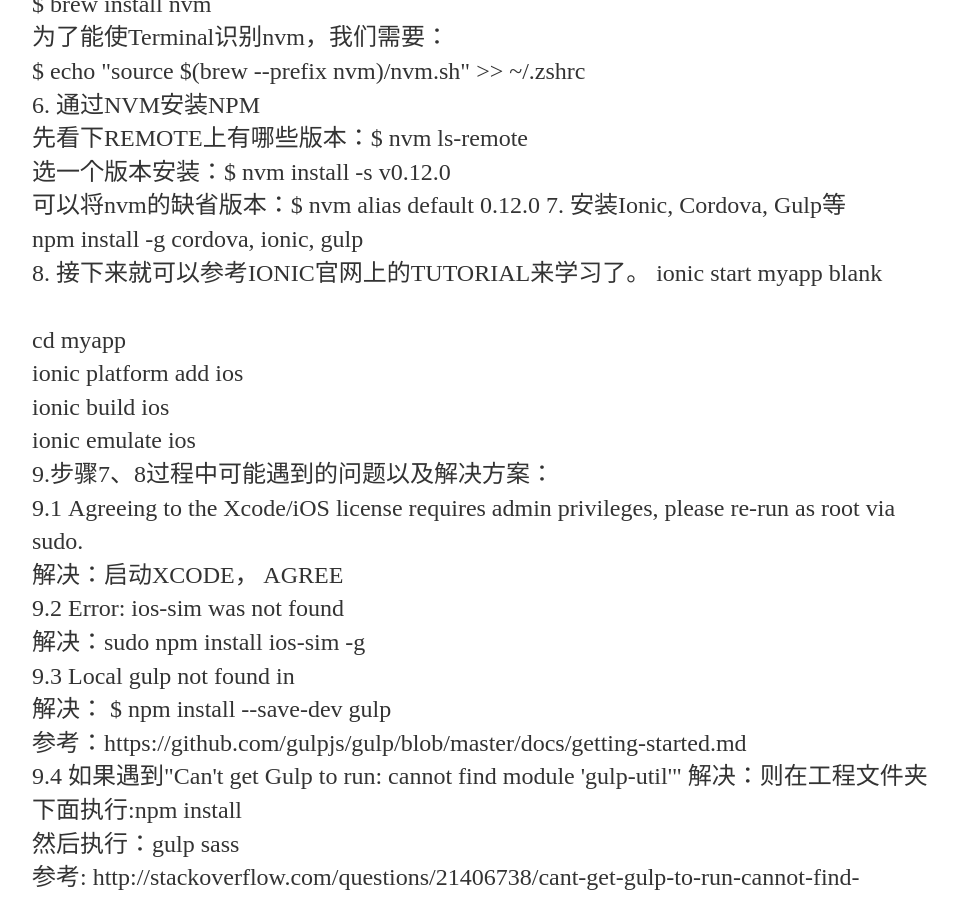
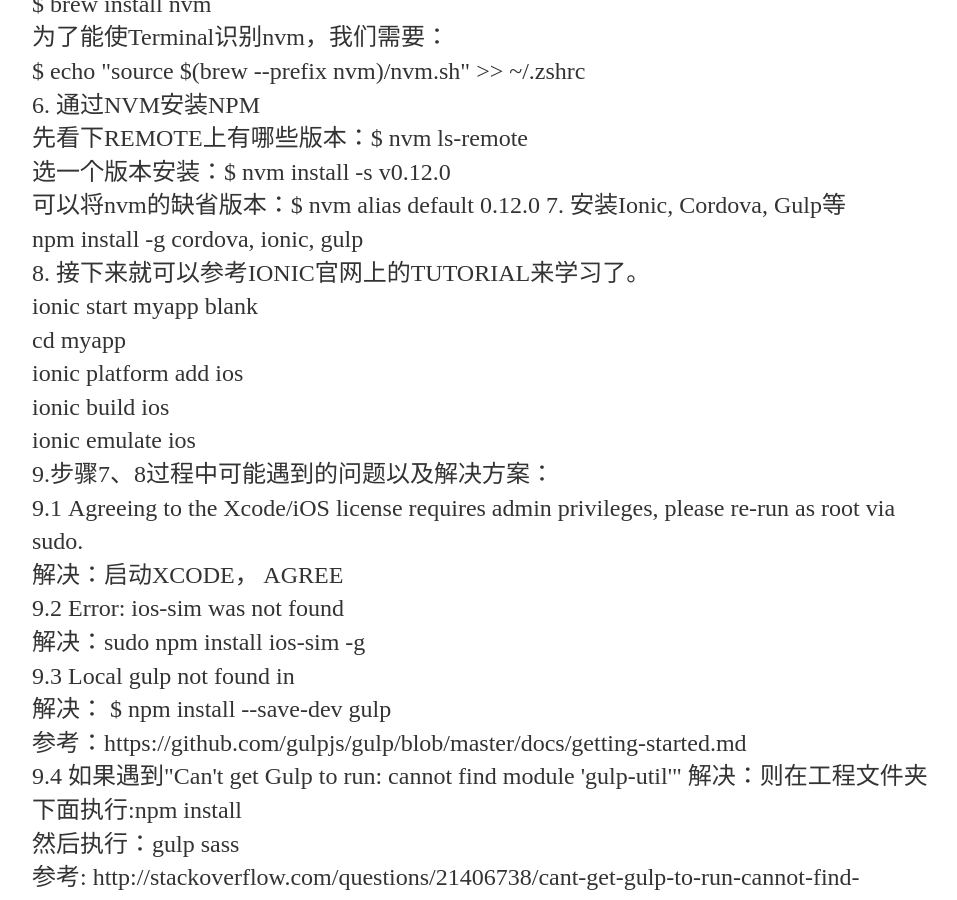
Before and after one commit to shaohuan/shaohuan.github.io, a Jekyll site: the page built from _posts/2015-03-20-build-ionic-on-osx.md, in a window 1280 px wide and 900 px high, scrolled down 1122 px. Shown: the whole window, without its empty margins (160-1117 px from the left). Built offline with Jekyll 4.4.1, drawn with Linux system fonts in a browser that asks for light colours.

```diff
--- a/_posts/2015-03-20-build-ionic-on-osx.md
+++ b/_posts/2015-03-20-build-ionic-on-osx.md
@@ -33,8 +33,8 @@ date: 2015-03-20
    可以将nvm的缺省版本：$ nvm alias default 0.12.0
 7. 安装Ionic, Cordova, Gulp等 <br/>
    npm install -g cordova, ionic, gulp  <br/>
-8. 接下来就可以参考IONIC官网上的TUTORIAL来学习了。
-   ionic start myapp blank<br/><br/>
+8. 接下来就可以参考IONIC官网上的TUTORIAL来学习了。<br/>
+   ionic start myapp blank<br/>
    cd myapp<br/>
    ionic platform add ios<br/>
    ionic build ios<br/>
```
